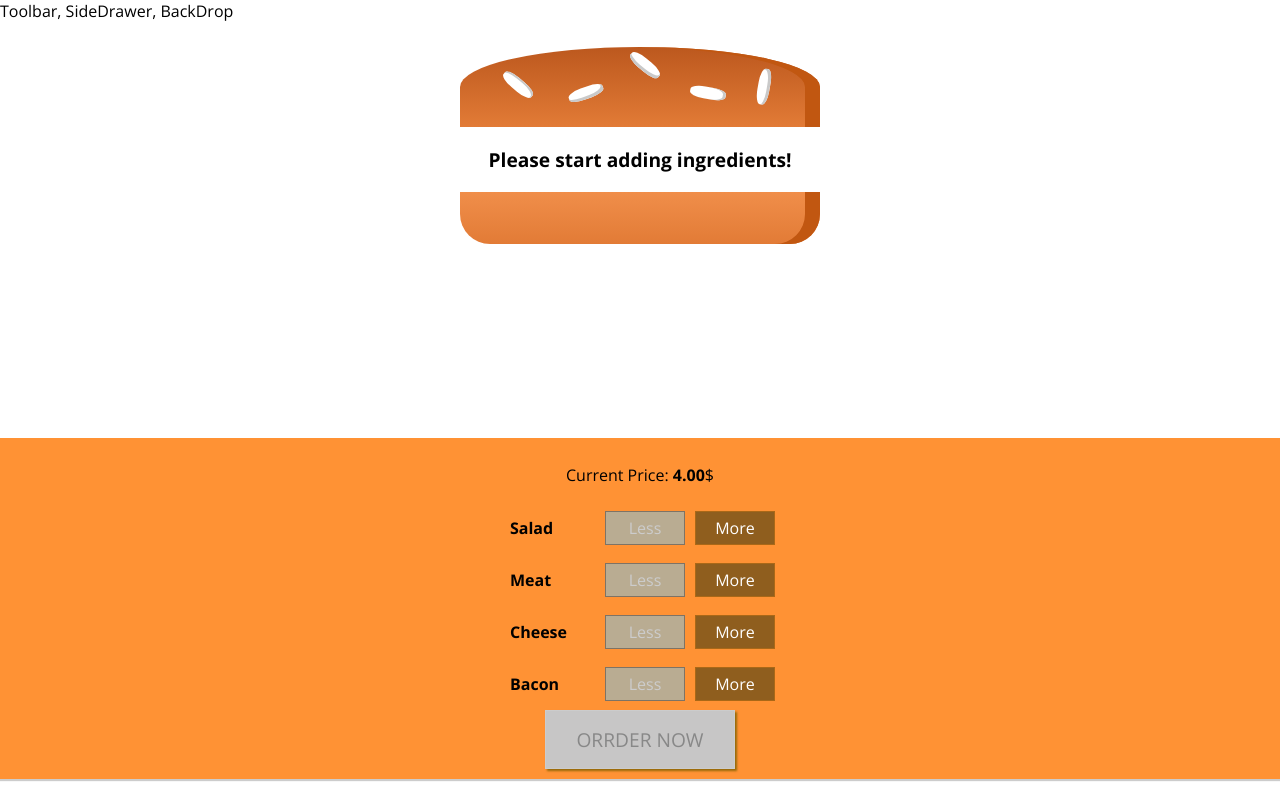
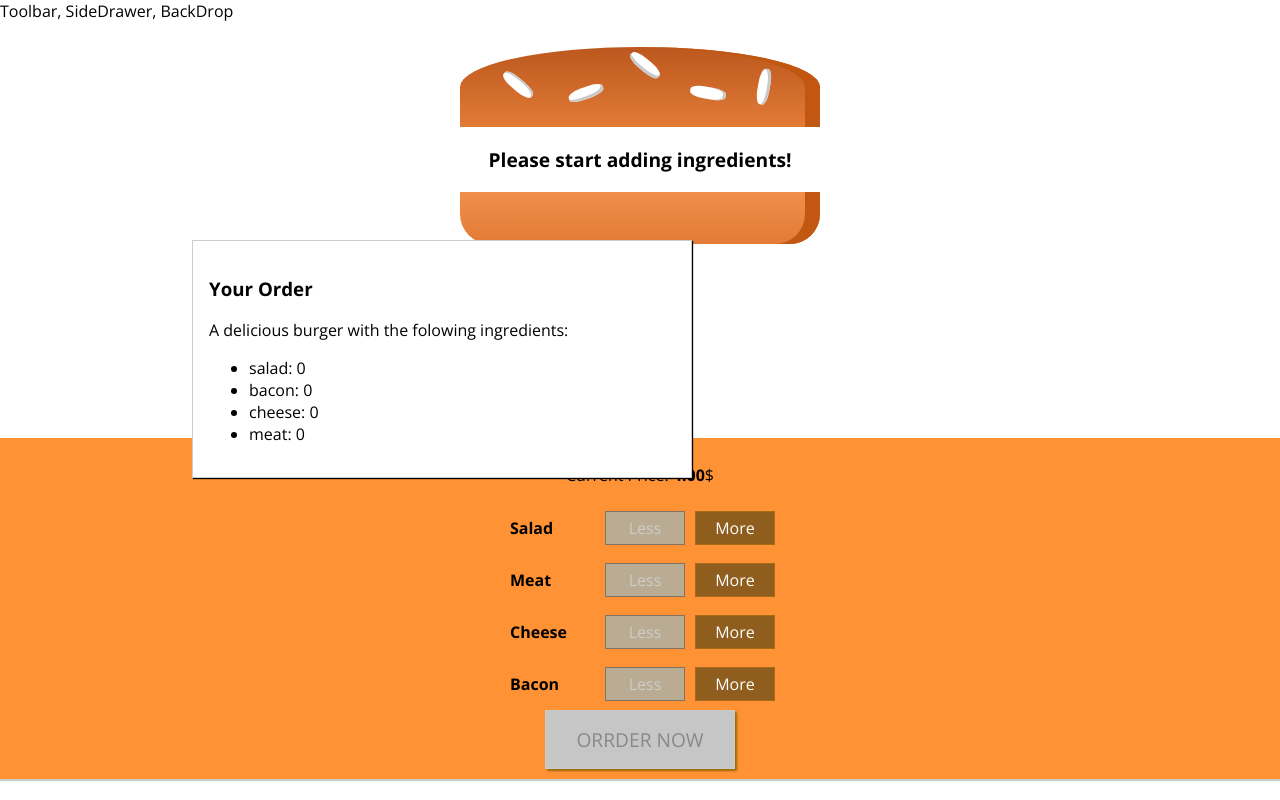
Before and after one commit to vanduonghcmus/My-Burger-Builder, a React app: page / in a window 1280 px wide. Built offline with nearby package versions, Linux system fonts and the light colour scheme.

Commit message:
Create BurgerSummary & Modal

```diff
--- /dev/null
+++ b/src/Burger/BurgerSummary/BurgerSummary.js
@@ -0,0 +1,23 @@
+import React from 'react';
+
+import Aux from '../../hoc/Auxiliary';
+
+const burgerSummary = (props) => {
+	const ingredientsSummary = Object.keys(props.ingredients).map((igKey) => {
+		return (
+			<li key={igKey}>
+				<span>{igKey}</span>: {props.ingredients[igKey]}
+			</li>
+		);
+	});
+
+	return (
+		<Aux>
+			<h3>Your Order</h3>
+			<p>A delicious burger with the folowing ingredients: </p>
+			<ul>{ingredientsSummary}</ul>
+		</Aux>
+	);
+};
+
+export default burgerSummary;
--- /dev/null
+++ b/src/UI/Modal/Modal.js
@@ -0,0 +1,7 @@
+import React from 'react';
+
+import styles from './Modal.module.css';
+
+const modal = (props) => <div className={styles.Modal}>{props.children}</div>;
+
+export default modal;
--- /dev/null
+++ b/src/UI/Modal/Modal.module.css
@@ -0,0 +1,20 @@
+.Modal {
+	position: fixed;
+	z-index: 500;
+	background-color: white;
+	width: 70%;
+	border: 1px solid #ccc;
+	box-shadow: 1px 1px 1px black;
+	padding: 16px;
+	left: 15%;
+	top: 30%;
+	box-sizing: border-box;
+	transition: all 0.3s ease-out;
+}
+
+@media (min-width: 600px) {
+	.Modal {
+		width: 500px;
+		left: calc(50%-250px);
+	}
+}
--- a/src/containers/BurgerBuilder.js
+++ b/src/containers/BurgerBuilder.js
@@ -3,6 +3,8 @@ import React, { Component } from 'react';
 import Aux from '../hoc/Auxiliary';
 import BurgerIngredient from '../Burger/Burger';
 import BuildControls from '../Burger/BuildControls/BuildControls';
+import Modal from '../UI/Modal/Modal';
+import BurgerSummary from '../Burger/BurgerSummary/BurgerSummary';
 
 const INGREDIENT_PRICE = {
 	salad: 0.5,
@@ -90,6 +92,9 @@ class BurgerBuilder extends Component {
 		//{salad: true, meat:false, ...}
 		return (
 			<Aux>
+				<Modal>
+					<BurgerSummary ingredients={this.state.ingredients} />
+				</Modal>
 				<BurgerIngredient ingredients={this.state.ingredients} />
 				<BuildControls
 					ingredientAdded={this.addIngredientHandler}
```
Also changed, not shown: src/UI/BackDrop/BackDrop.js (added).
